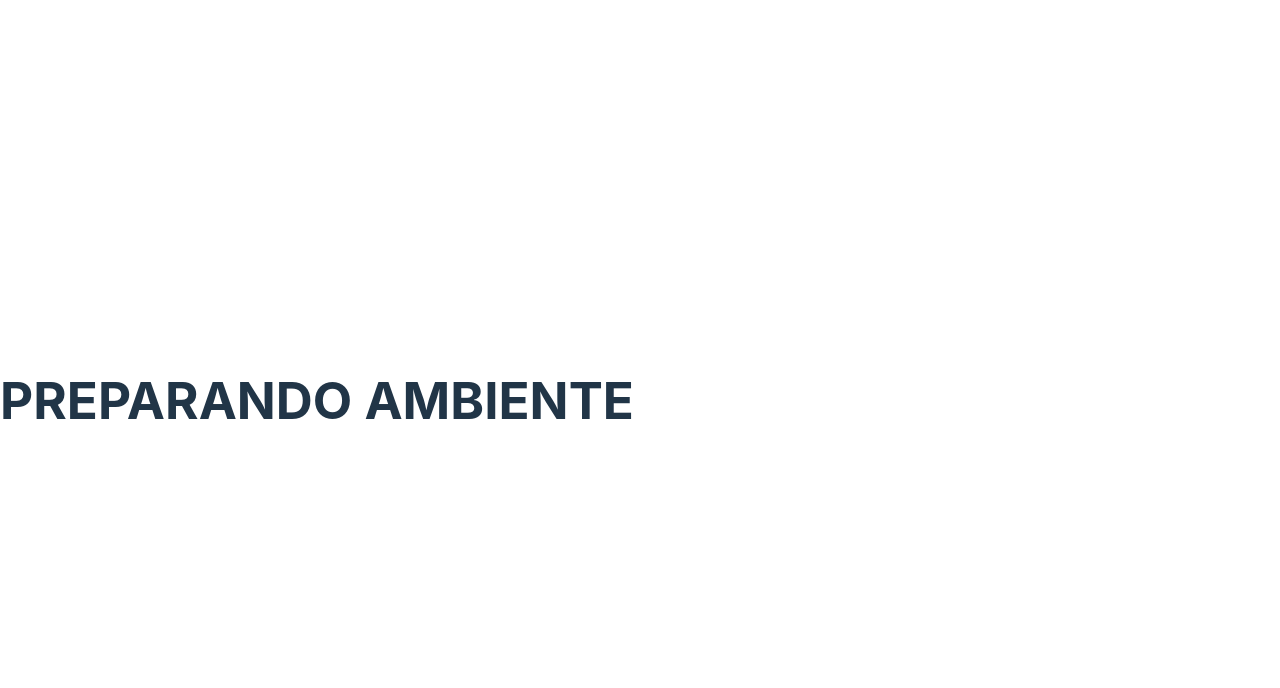
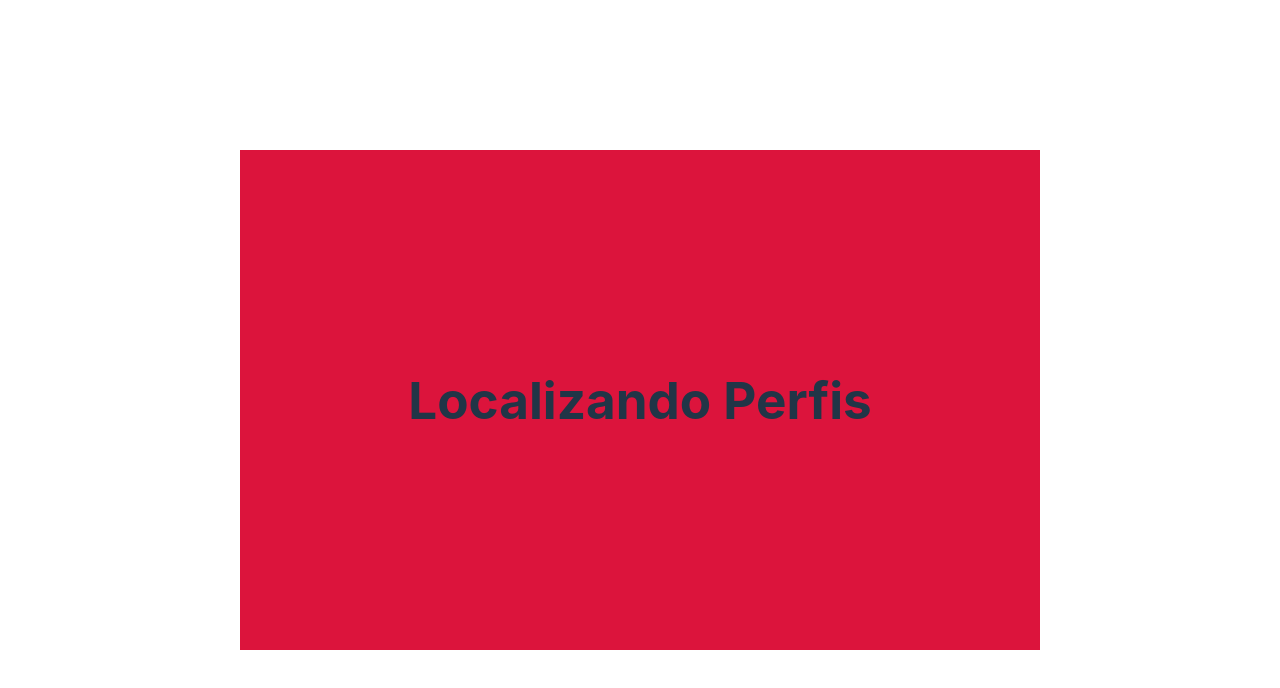
Before and after one commit to Vinicius-Dhenner/Localizando-Perfis, a website built with Vite: page index.html in a window 1280 px wide. Built offline with nearby package versions, Linux system fonts and the light colour scheme.

Commit message:
CentralizandoDIV

```diff
--- /dev/null
+++ b/Localizador.css
@@ -0,0 +1,11 @@
+.container {
+    display: grid;
+    align-items: center;
+    background-color: crimson;
+    text-align: justify;
+    justify-items: center;
+    margin-left: auto;
+    margin-right: auto;
+    height: 500px;
+    width: 800px;
+}
--- /dev/null
+++ b/Localizador.js
@@ -0,0 +1 @@
+import './Localizador.css';
--- a/index.html
+++ b/index.html
@@ -7,8 +7,9 @@
     <title>Vite App</title>
   </head>
   <body>
-    <h1>PREPARANDO AMBIENTE
-    </h1>
+    <div class="container">
+      <h1>Localizando Perfis</h1>
+    </div>
     <script type="module" src="/main.js"></script>
   </body>
 </html>
--- a/main.js
+++ b/main.js
@@ -1 +1,2 @@
 import './style.css'
+import './Localizador.js'
```
